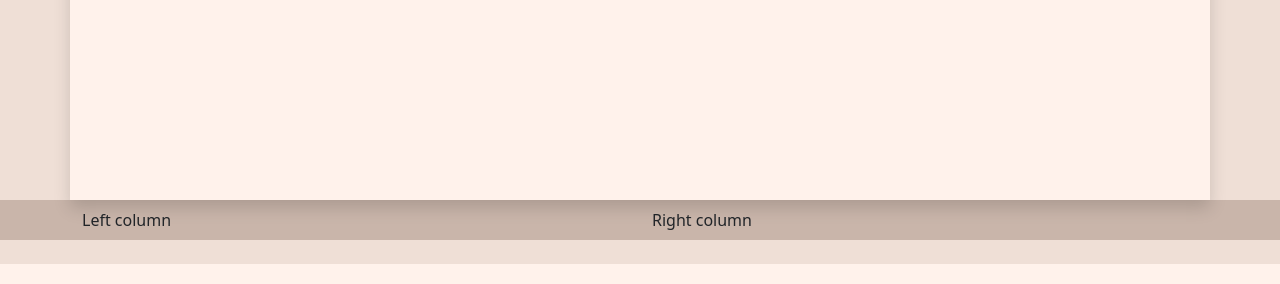
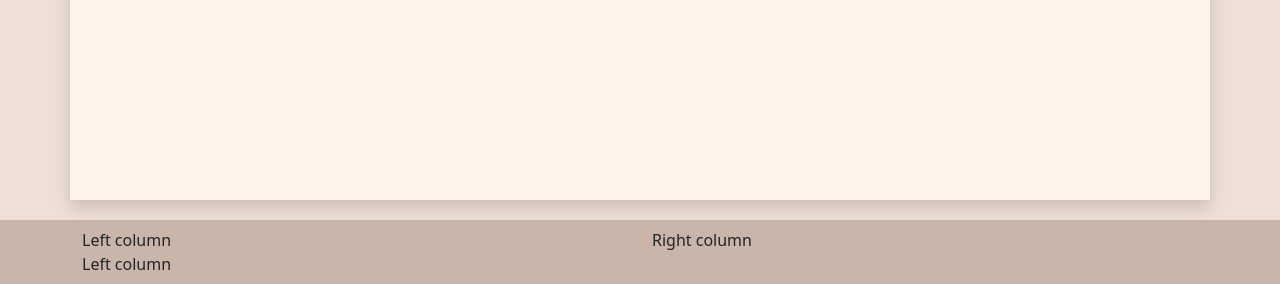
Before and after one commit to kalKun24/idoHack, a Django app: page /accounts/signup/ in a window 1280 px wide. Shown: the part 536-820 px from the top of the page. Run offline with Django 4.2, Linux system fonts and the light colour scheme; parts of the project's set-up code (start-up, migrations or seed data) failed here and were passed over.

Commit message:
:fix: :art: #フッターのmargin-topを20pxに

```diff
--- a/templates/base.html
+++ b/templates/base.html
@@ -72,12 +72,13 @@
     {% block content %}{% endblock content%}
   </div>
 
-  <div class="p-2" style="margin-top: 3; margin-bottom: 10%; background-color: #c9b5aa; width: 100%;">
+  <div class="p-2" style="margin-top: 20px; margin-bottom: 10%; background-color: #c9b5aa; width: 100%;">
     <div class="container">
       <div class="row">
         <div class="col-md-6">
           <!-- Left column content -->
-          Left column
+          Left column<br>
+          Left column<br>
         </div>
         <div class="col-md-6">
           <!-- Right column content -->
```
